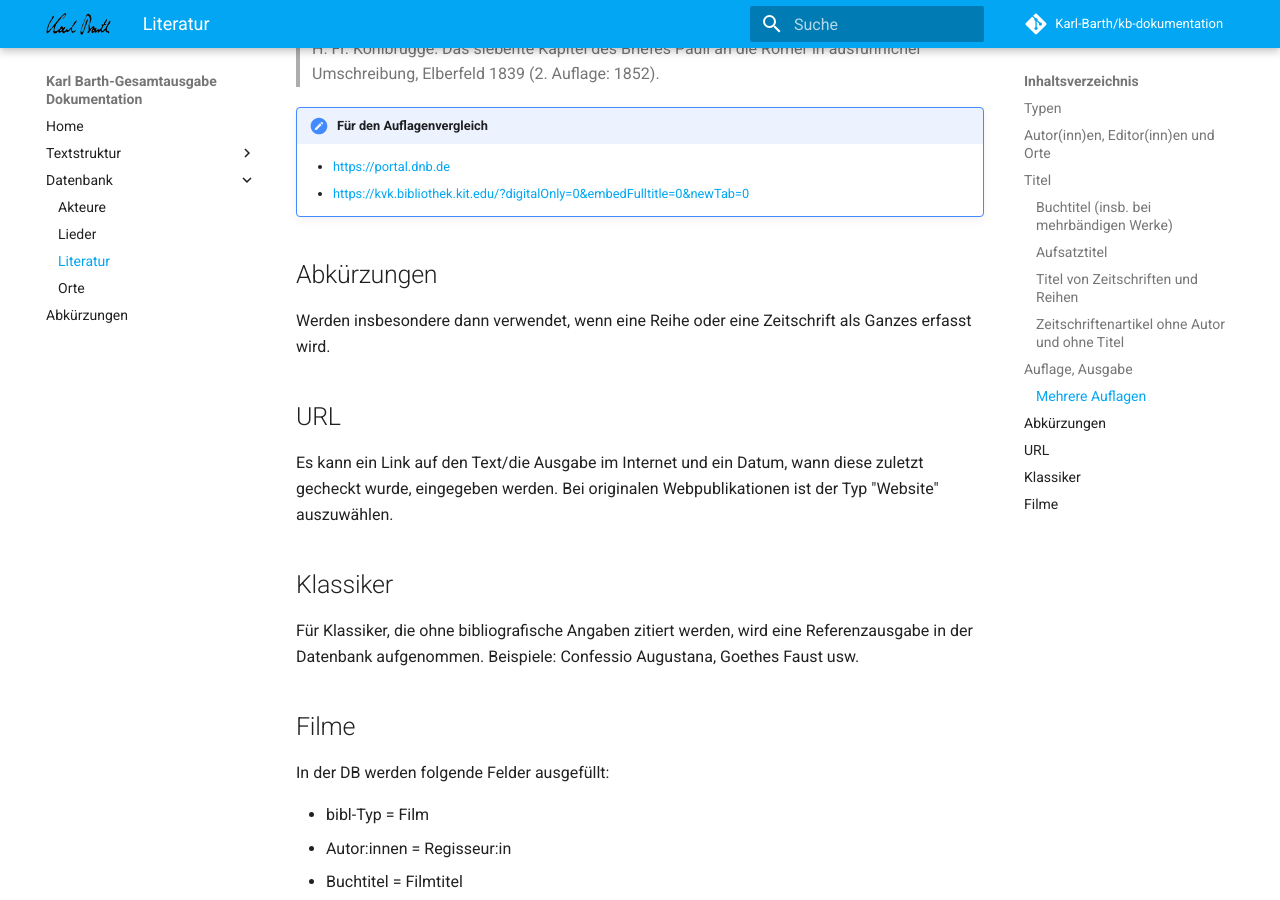
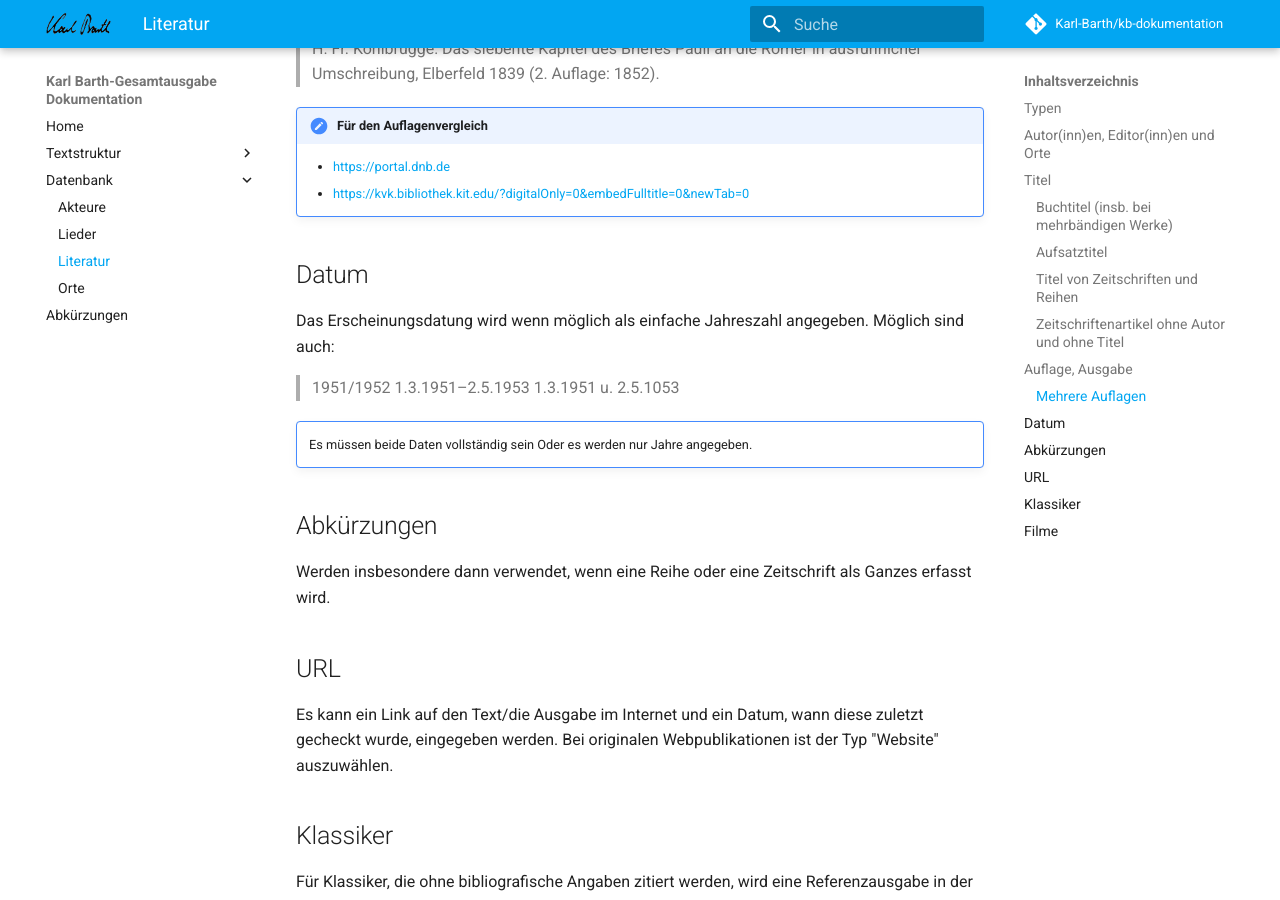
Before and after one commit to Karl-Barth/kb-dokumentation, an MkDocs documentation site: the page built from docs/datenbank/literatur.md, in a window 1280 px wide and 900 px high, scrolled down 2958 px. Built offline with MkDocs 1.6.1 and Material for MkDocs 9.7.7, drawn with Linux system fonts in a browser that asks for light colours; comment, search, counter and statistics services are not loaded.

Commit message:
Update literatur.md

```diff
--- a/docs/datenbank/literatur.md
+++ b/docs/datenbank/literatur.md
@@ -98,6 +98,15 @@ Werden verschiedene Auflagen zitiert, ist festzustellen ob diese voneinander abw
     - [https://portal.dnb.de](https://portal.dnb.de)
     - [https://kvk.bibliothek.kit.edu/?digitalOnly=0&embedFulltitle=0&newTab=0](https://kvk.bibliothek.kit.edu/?digitalOnly=0&embedFulltitle=0&newTab=0)
 
+## Datum
+Das Erscheinungsdatung wird wenn möglich als einfache Jahreszahl angegeben. Möglich sind auch:
+
+> 1951/1952
+> 1.3.1951–2.5.1953
+> 1.3.1951 u. 2.5.1053
+
+!!! note ""
+    Es müssen beide Daten vollständig sein Oder es werden nur Jahre angegeben.
 
 ## Abkürzungen
 Werden insbesondere dann verwendet, wenn eine Reihe oder eine Zeitschrift als Ganzes erfasst wird.
```
